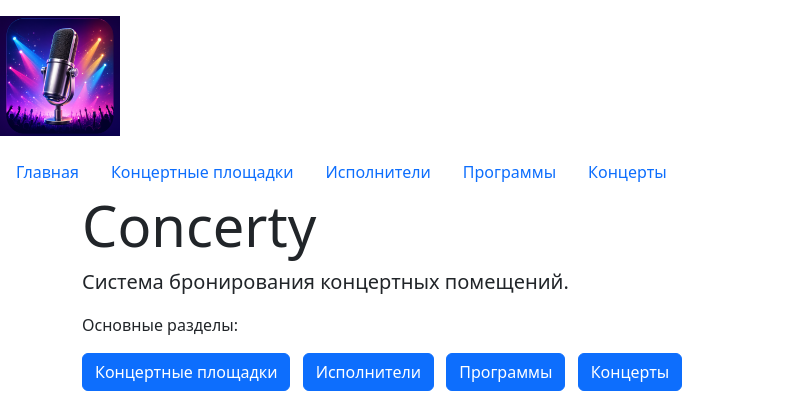
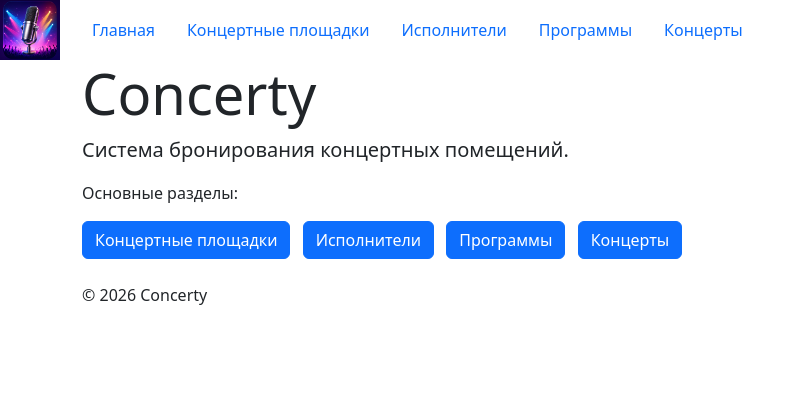
Before and after one commit to vladcheck/frameworks-python-system-project-5c, a Django app: page / in a window 1280 px wide. Shown: the top 417 px of the page, without its empty margins (0-805 px from the left). Run offline with Django 5.2, Linux system fonts and the light colour scheme.

Commit message:
ПР6: логотип в одну строку с навигацией, вдвое меньше

```diff
--- a/homepage/static/homepage/css/style.css
+++ b/homepage/static/homepage/css/style.css
@@ -13,8 +13,19 @@ body {
   font-weight: 600;
 }
 
+.site-header {
+  display: flex;
+  align-items: center;
+  gap: 1rem;
+}
+
+.site-header .nav {
+  align-items: center;
+}
+
 .concerty-logo {
-  width: 120px;
+  width: 60px;
   height: auto;
-  margin: 1rem 0;
+  margin: 0;
+  flex-shrink: 0;
 }
--- a/templates/base.html
+++ b/templates/base.html
@@ -12,8 +12,10 @@
     <link rel="stylesheet" href="{% static 'homepage/css/style.css' %}">
 </head>
 <body>
-    <img src="{% static 'homepage/img/logo.png' %}" alt="Concerty" class="concerty-logo">
-    {% include "includes/navigation.html" %}
+    <header class="site-header">
+        <img src="{% static 'homepage/img/logo.png' %}" alt="Concerty" class="concerty-logo">
+        {% include "includes/navigation.html" %}
+    </header>
     <main class="container">
         {% block content %}
         {% endblock %}
```
